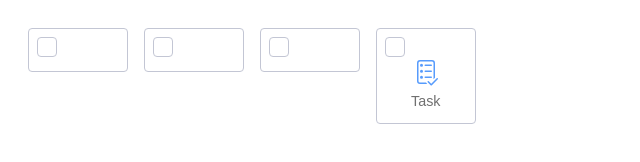
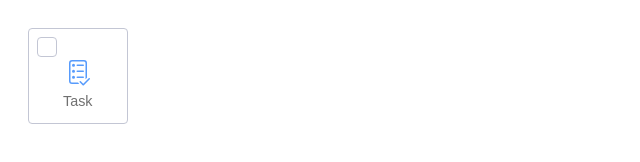
Before and after one commit to shin-justin/i-can-build, a plain HTML site: page option-button/js-implementation/index.html in a window 1280 px wide. Shown: the whole page, without its empty margins (0-640 px from the left). Drawn offline with Linux system fonts and the light colour scheme.

Commit message:
refactor(file-structure): move files to js-implementation folder

```diff
--- a/option-button/index.html
+++ b/option-button/js-implementation/index.html
@@ -10,33 +10,7 @@
 
 <body>
     <main class="main">
-        <div class="option-button">
-            <div class="checkbox" role="checkbox" aria-checked="false" tabindex="0">
-                <svg viewBox="0 0 20 20" fill="#fff" width="20" height="20">
-                    <path class="checkmark" d="M4,10 L8,14 L16,6" fill="none" fill-rule="evenodd" clip-rule="evenodd"
-                        stroke-linejoin="round" stroke-linecap="round">
-                    </path>
-                </svg>
-            </div>
-        </div>
-        <div class="option-button">
-            <div class="checkbox" role="checkbox" aria-checked="false" tabindex="0">
-                <svg viewBox="0 0 20 20" fill="#fff" width="20" height="20">
-                    <path class="checkmark" d="M4,10 L8,14 L16,6" fill="none" fill-rule="evenodd" clip-rule="evenodd"
-                        stroke-linejoin="round" stroke-linecap="round">
-                    </path>
-                </svg>
-            </div>
-        </div>
-        <div class="option-button">
-            <div class="checkbox" role="checkbox" aria-checked="false" tabindex="0">
-                <svg viewBox="0 0 20 20" fill="#fff" width="20" height="20">
-                    <path class="checkmark" d="M4,10 L8,14 L16,6" fill="none" fill-rule="evenodd" clip-rule="evenodd"
-                        stroke-linejoin="round" stroke-linecap="round">
-                    </path>
-                </svg>
-            </div>
-        </div>
+
         <div class="option-button">
             <div class="checkbox" role="checkbox" aria-checked="false" tabindex="0">
                 <svg viewBox="0 0 20 20" fill="#fff" width="20" height="20">
```
Also changed, not shown: option-button/js-implementation/index.js (renamed from option-button/index.js), option-button/js-implementation/styles.css (renamed from option-button/styles.css).
